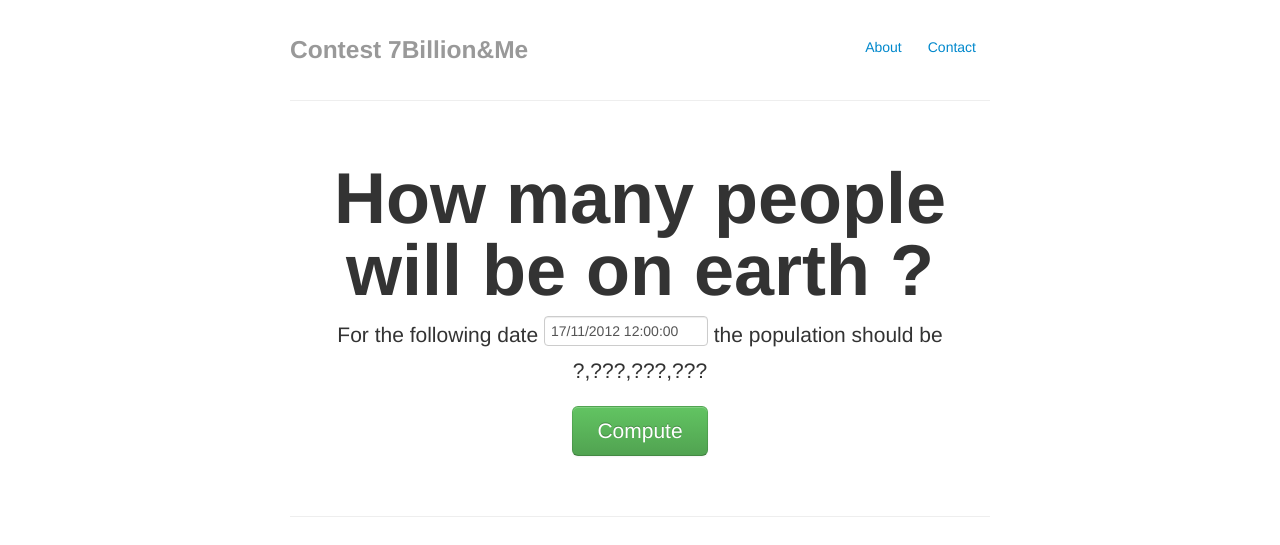
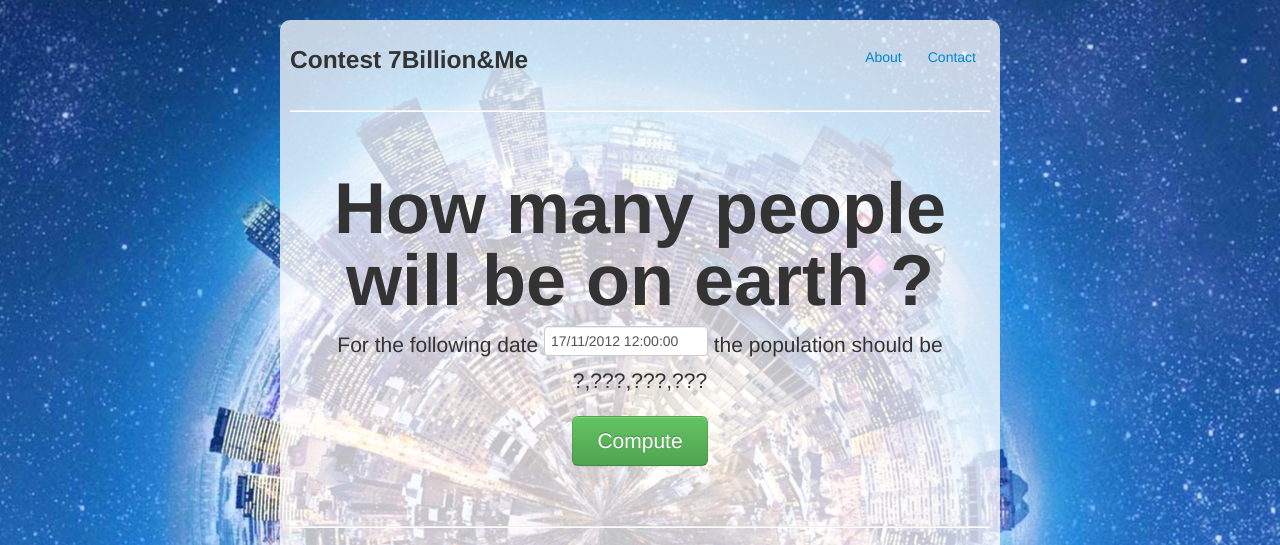
Before and after one commit to messenjer/contest-7billionandme, a website: page public/index.html in a window 1280 px wide. Shown: the top 545 px of the page. Drawn offline with nearby package versions, Linux system fonts and the light colour scheme; no server answers.

Commit message:
Modify the layout, I'm not a designer

```diff
--- a/public/css/main.css
+++ b/public/css/main.css
@@ -7,12 +7,16 @@
   body {
     padding-top: 20px;
     padding-bottom: 40px;
+    background: url(../img/wallpaper.jpg) repeat scroll center center transparent;
   }
 
   /* Custom container */
   .container-narrow {
     margin: 0 auto;
     max-width: 700px;
+    background-color: rgba(255, 255, 255, 0.75);
+    padding: 10px;
+    border-radius: 10px;
   }
   .container-narrow > hr {
     margin: 30px 0;
--- a/public/index.html
+++ b/public/index.html
@@ -25,7 +25,7 @@
               <li><a href="https://github.com/messenjer/contest-7billionandme" target="_blank">About</a></li>
               <li><a href="http://www.linkedin.com/in/messenjer" target="_blank">Contact</a></li>
             </ul>
-            <h3 class="muted">Contest 7Billion&amp;Me</h3>
+            <h3 class="">Contest 7Billion&amp;Me</h3>
           </div>
 
           <hr>
```
